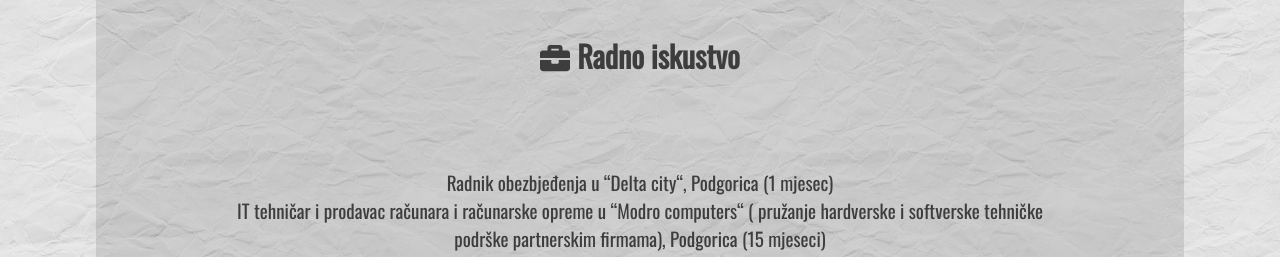
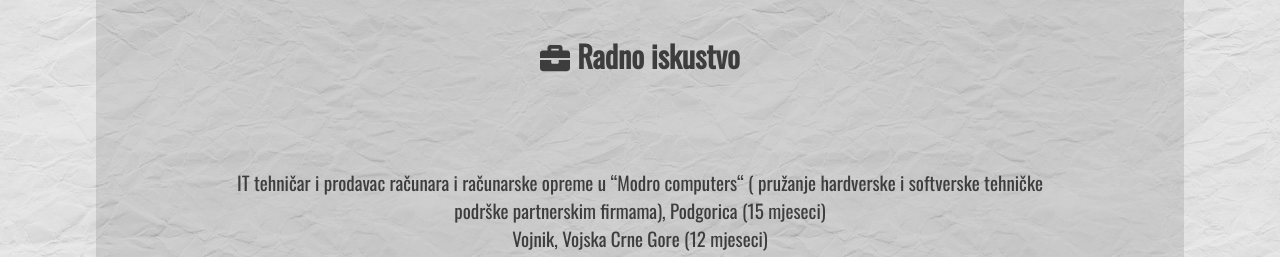
Before and after one commit to ratomirdraganja/mladenmladen91.github.io, a plain HTML site: page index.html in a window 1280 px wide. Shown: the part 4232-4489 px from the top of the page. Drawn offline with nearby package versions, Linux system fonts and the light colour scheme.

Commit message:
Update index.html

```diff
--- a/index.html
+++ b/index.html
@@ -129,7 +129,7 @@
 				<div>
 
 					<ul class="numeration">
-							<li>Radnik obezbjeđenja u “Delta city“, Podgorica (1 mjesec)</li>
+
 							<li>IT tehničar i prodavac računara i računarske opreme u “Modro computers“ ( pružanje hardverske i softverske tehničke podrške partnerskim firmama), Podgorica (15 mjeseci)</li>
 							<li>Vojnik, Vojska Crne Gore (12 mjeseci)</li>
 					</ul>
```
